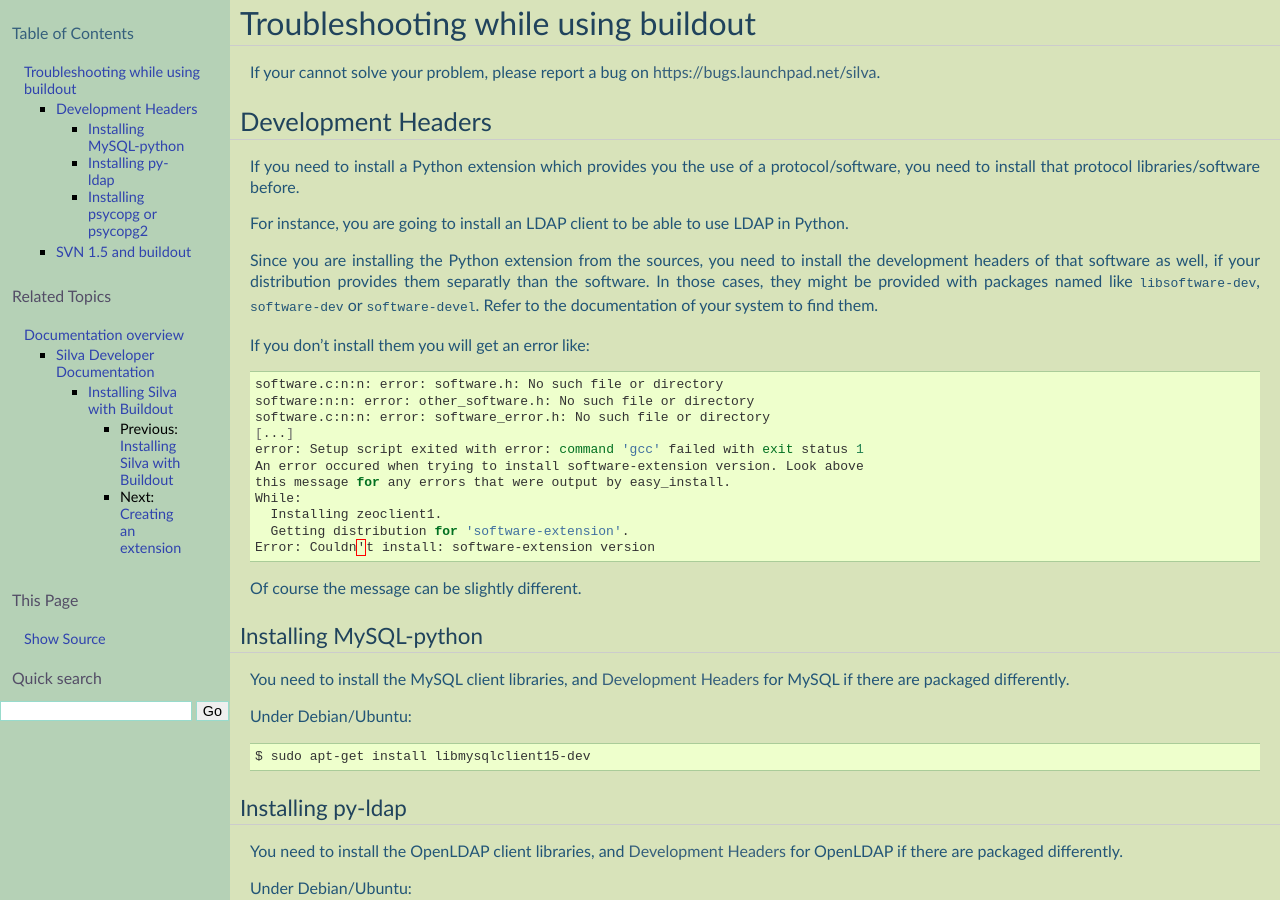
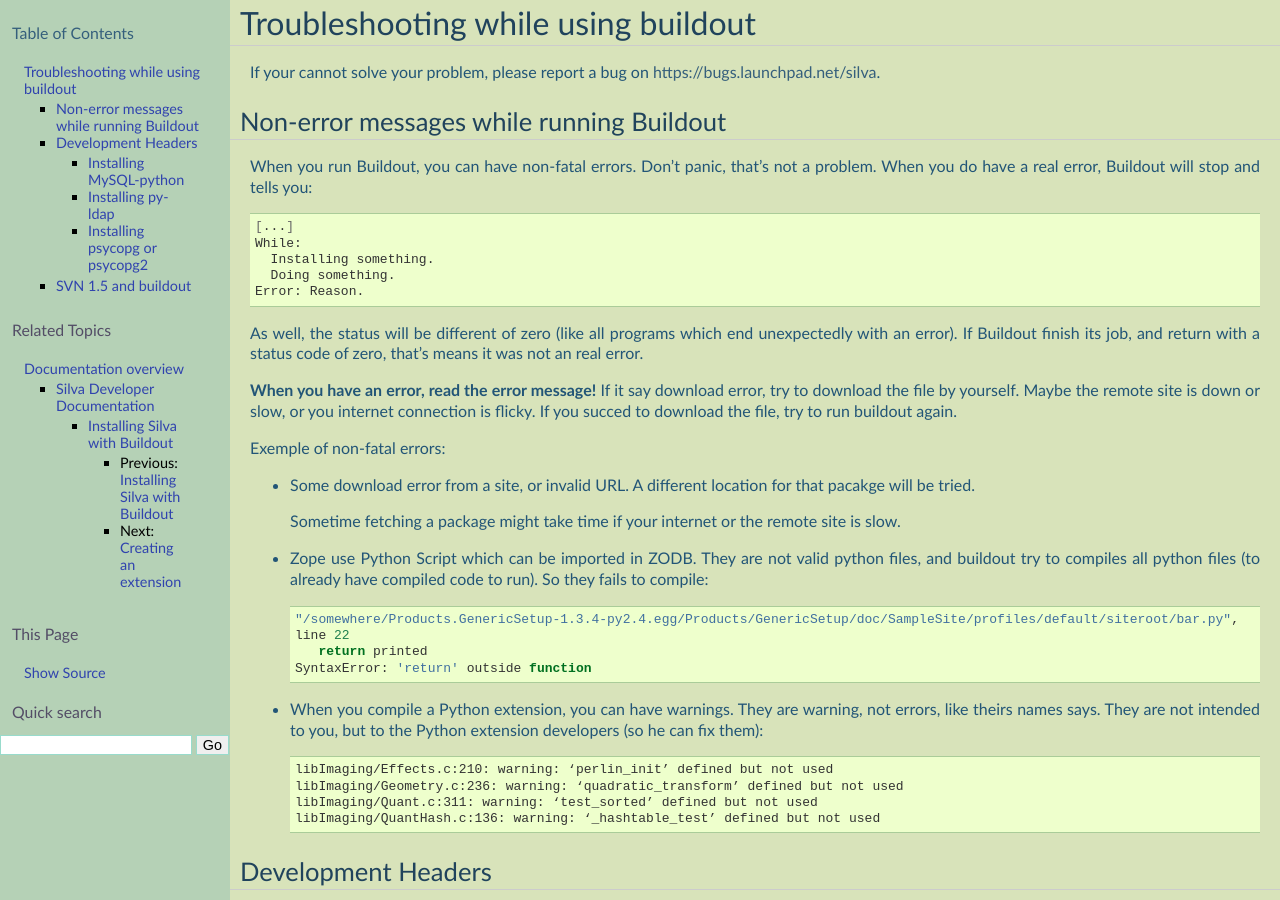
Before and after one commit to silvacms/documentation, a Sphinx documentation site: the page built from source/silva/buildout_troubleshooting.rst, in a window 1280 px wide and 900 px high. Built offline with Sphinx 7.4.7, drawn with Linux system fonts in a browser that asks for light colours; pages that are not in the unit, such as notebooks, are missing from menus.

Commit message:
More documentation about non-errors.

```diff
--- a/source/silva/buildout_troubleshooting.rst
+++ b/source/silva/buildout_troubleshooting.rst
@@ -3,6 +3,62 @@
 
 If your cannot solve your problem, please report a bug on
 https://bugs.launchpad.net/silva.
+
+Non-error messages while running Buildout
+-----------------------------------------
+
+When you run Buildout, you can have non-fatal errors. Don't panic,
+that's not a problem. When you do have a real error, Buildout will
+stop and tells you:
+
+.. code-block:: sh
+
+   [...]
+   While:
+     Installing something.
+     Doing something.
+   Error: Reason.
+
+As well, the status will be different of zero (like all programs which
+end unexpectedly with an error). If Buildout finish its job, and
+return with a status code of zero, that's means it was not an real
+error.
+
+**When you have an error, read the error message!** If it say download
+error, try to download the file by yourself. Maybe the remote site is
+down or slow, or you internet connection is flicky. If you succed to
+download the file, try to run buildout again.
+
+Exemple of non-fatal errors:
+
+- Some download error from a site, or invalid URL. A different
+  location for that pacakge will be tried.
+
+  Sometime fetching a package might take time if your internet or the
+  remote site is slow.
+
+- Zope use Python Script which can be imported in ZODB. They are not
+  valid python files, and buildout try to compiles all python files
+  (to already have compiled code to run). So they fails to compile:
+
+  .. code-block:: sh
+
+     "/somewhere/Products.GenericSetup-1.3.4-py2.4.egg/Products/GenericSetup/doc/SampleSite/profiles/default/siteroot/bar.py",
+     line 22
+        return printed
+     SyntaxError: 'return' outside function
+
+- When you compile a Python extension, you can have warnings. They are
+  warning, not errors, like theirs names says. They are not intended
+  to you, but to the Python extension developers (so he can fix them):
+
+  .. code-block:: sh
+
+     libImaging/Effects.c:210: warning: ‘perlin_init’ defined but not used
+     libImaging/Geometry.c:236: warning: ‘quadratic_transform’ defined but not used
+     libImaging/Quant.c:311: warning: ‘test_sorted’ defined but not used
+     libImaging/QuantHash.c:136: warning: ‘_hashtable_test’ defined but not used
+
 
 .. _development-headers:
 
```
